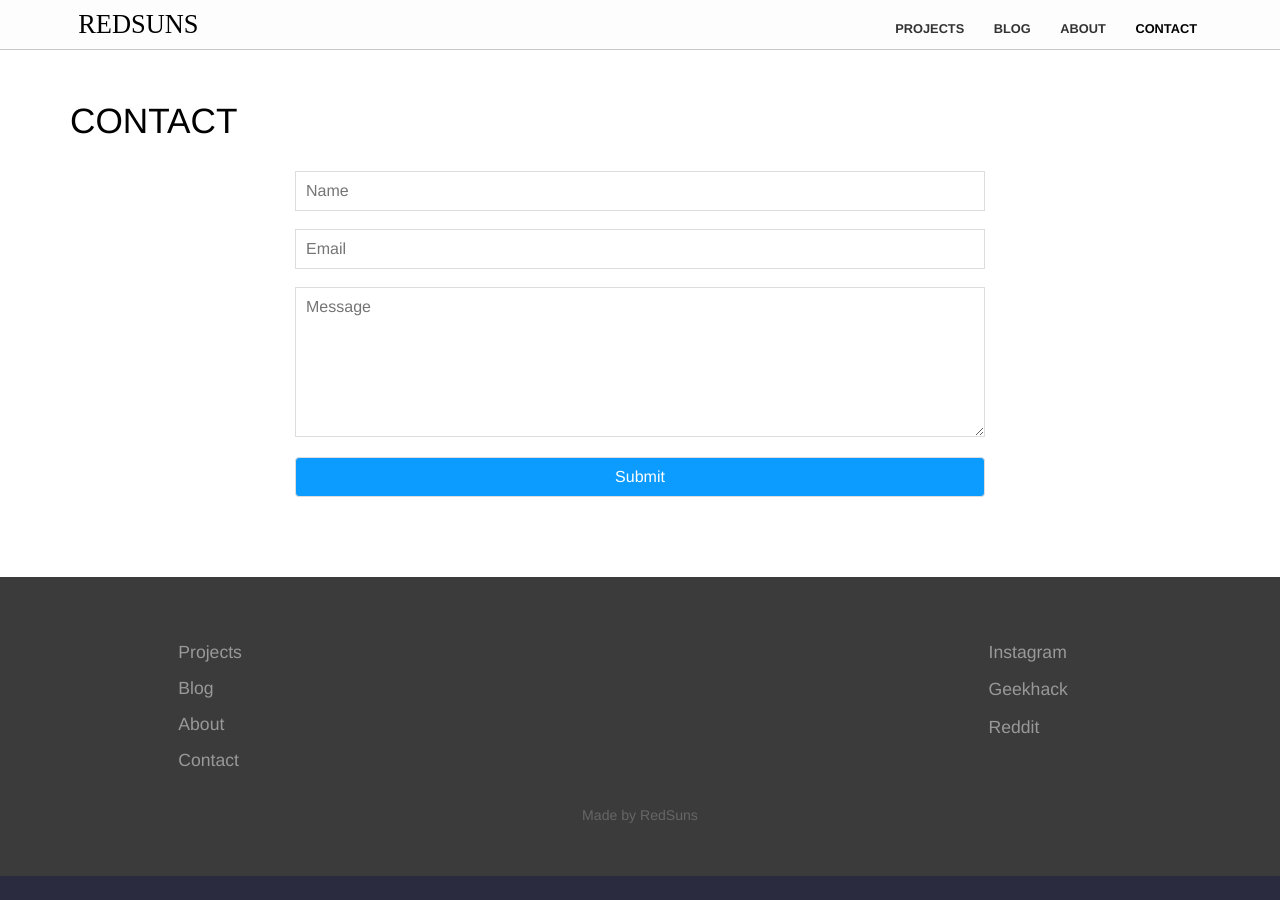
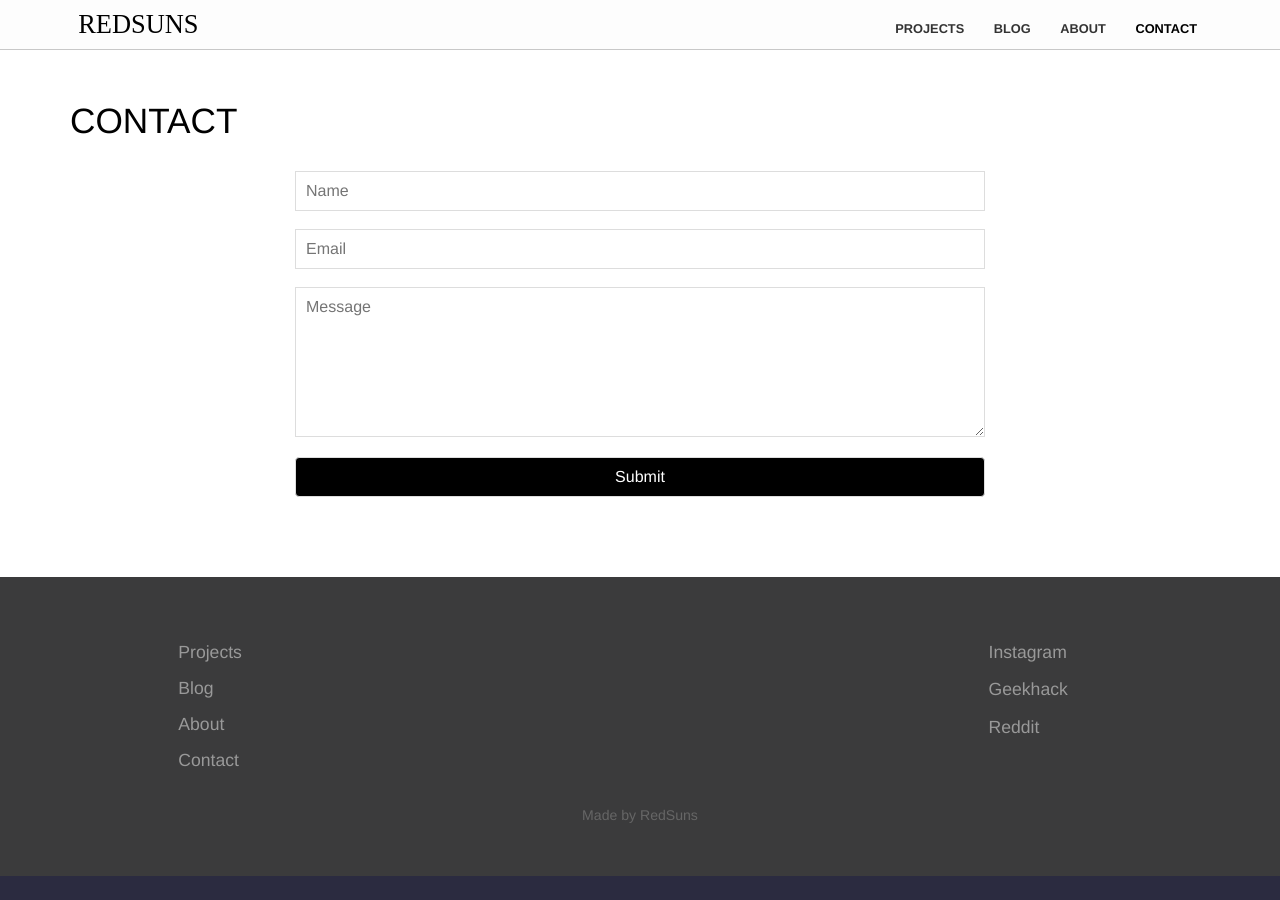
Before and after one commit to RedSunsRMK/redsunsrmk.github.io, a Jekyll site: the page built from contact.html, in a window 1280 px wide. Built offline with Jekyll 4.4.1, drawn with Linux system fonts in a browser that asks for light colours.

Commit message:
Update forms.scss

```diff
--- a/_sass/forms.scss
+++ b/_sass/forms.scss
@@ -2,13 +2,14 @@
 	color: #fff;
 	text-decoration: none;
 	padding: 10px 30px;
-	background: #0c9bff;
+	background: #000;
 	border-radius: 4px;
 	transition: .2s ease-in-out;
 }
 
 .button a:hover, input[type=submit]:hover {
 	background: rgba(255,255,255,0.87);
+	color: #fff;
 	cursor: pointer;
 	box-shadow: 5px 5px 5px rgba(0,0,0,.15);
 }
```
